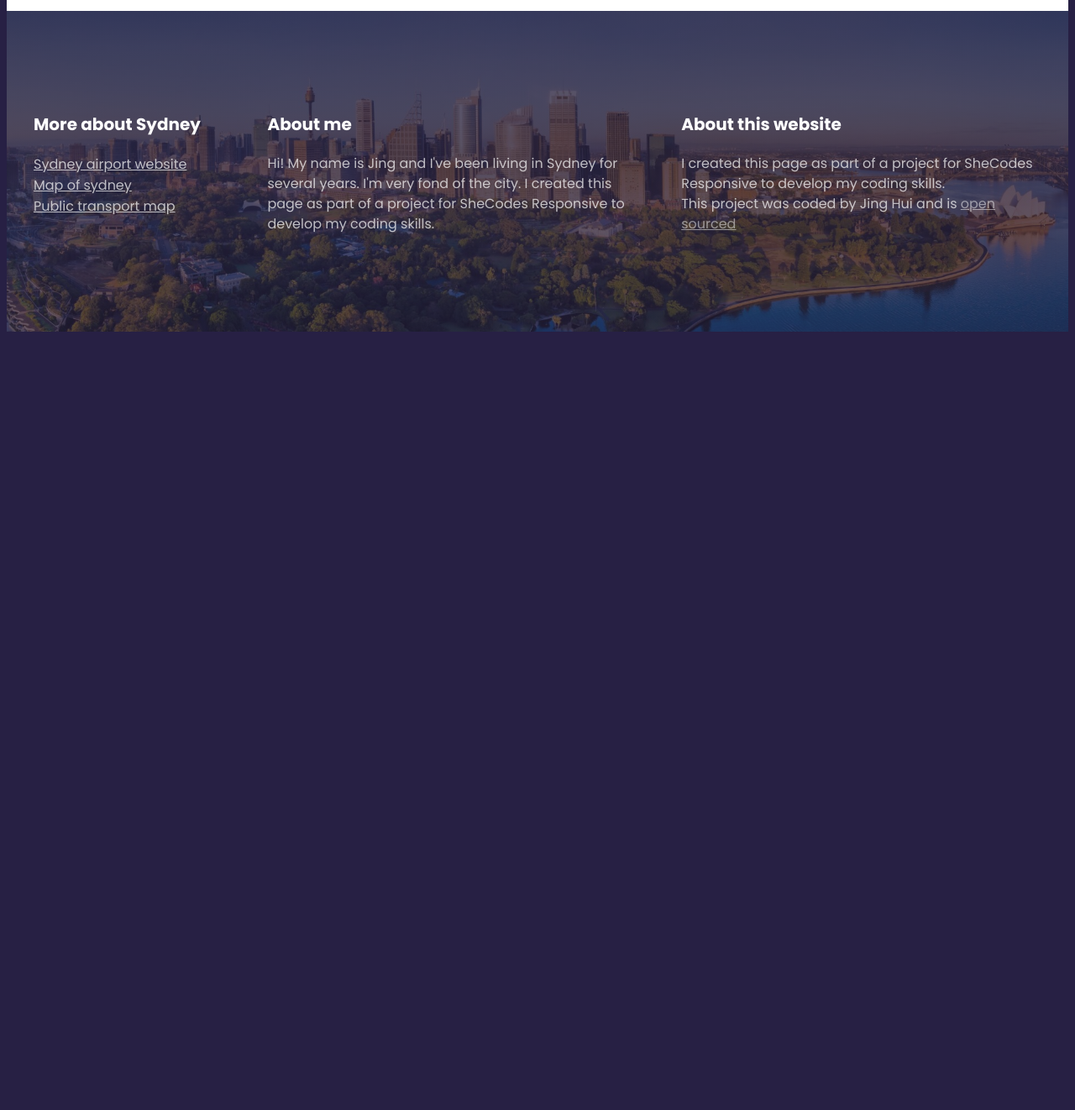
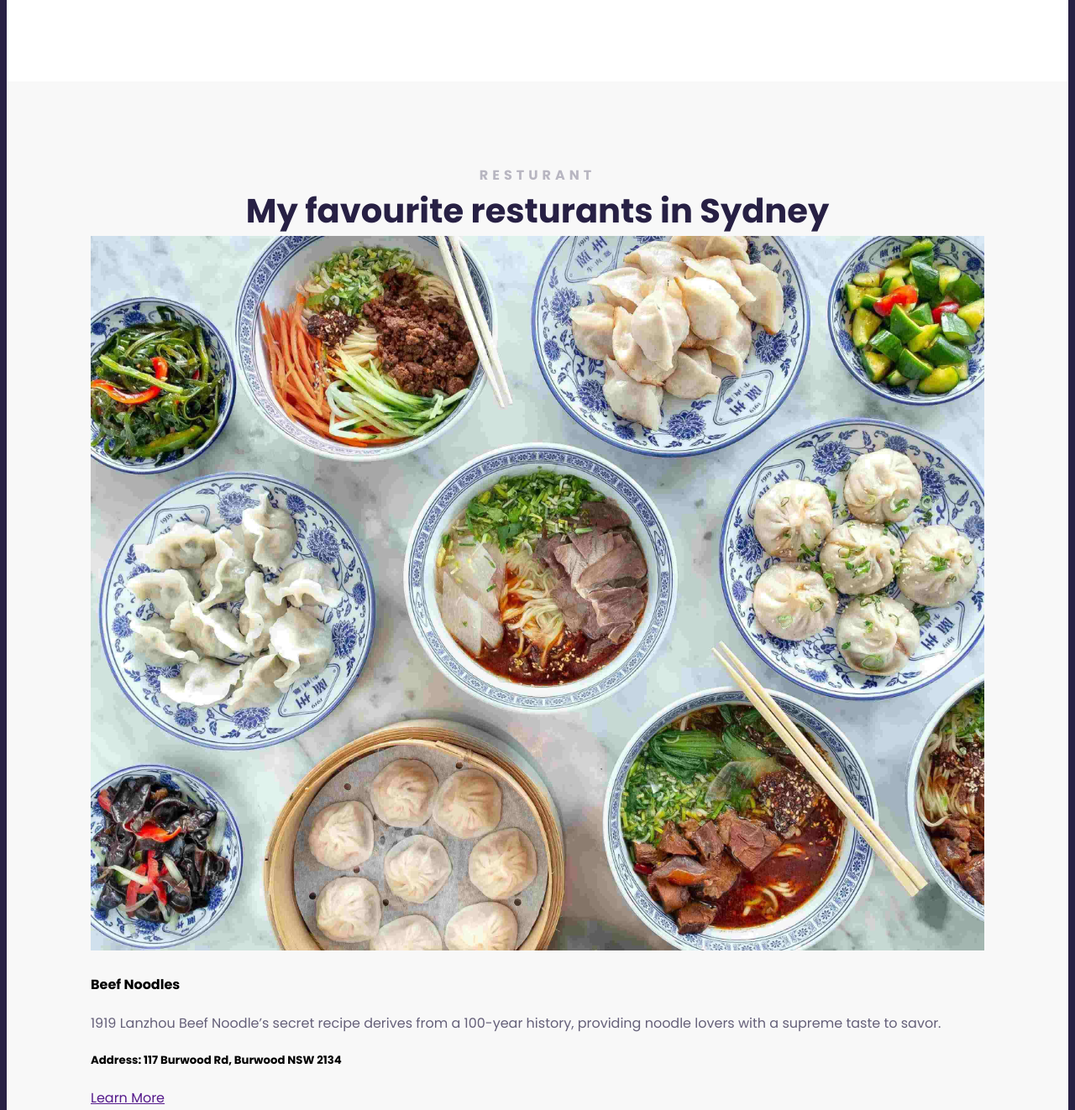
Before and after one commit to 934192776/TravelProjectGitHubRepository, a plain HTML site: page index.html in a window 1280 px wide. Shown: the part 1304-2626 px from the top of the page at 84% size. Before the commit the page ends 1707 px from the top, so only its background shows below. Drawn offline with Linux system fonts and the light colour scheme.

Commit message:
added cards

```diff
--- a/index.html
+++ b/index.html
@@ -39,6 +39,29 @@
             Sydney is one of the most multicultural cities in the world, celebrate its cultural diversity and heritage, and passion for arts and sports. Begin your discovery in the cultural heart, Sydney City, where you’ll find the iconic Sydney Opera House near Circular Quay’s trains, ferries and buses.
           </p>
         </div>
+      </section>
+
+      <section class="secondary">
+        <h2 class="text-center">Resturant</h2>
+        <h3 class="text-center">My favourite resturants in Sydney</h3>
+
+        <div class="grid grid-3-columns">
+           <div class="card">
+             <img src="images/beef noodle.jpeg" alt=""
+             class="img-responsive" />
+             <h4>Beef Noodles </h4>
+             <p> 1919 Lanzhou Beef Noodle’s secret recipe derives from a 100-year history, providing noodle lovers with a supreme taste to savor.
+              </p>
+              <h5>Address: 117 Burwood Rd, Burwood NSW 2134</h5>
+                <p> </p>
+                  <h5> </h5>
+                  <p> </p>
+                  <a href="" class="btn">Learn More
+
+                  </a>
+            </div>
+          </div>
+
       </section>
     </main>
 
--- a/src/styles.css
+++ b/src/styles.css
@@ -6,6 +6,10 @@ body {
 .container {
   max-width: 1400px;
   margin:0 auto;
+}
+
+.text-center {
+  text-align: center;
 }
 
 .grid {
@@ -26,9 +30,13 @@ body {
 }
 
 section {
-  max-width: 1200px;
+  max-width: 100%;
   margin: 0 auto;
-  padding: 100px 0;
+  padding: 100px;
+}
+
+section.secondary {
+background: #f8f8f8;
 }
 
 header {
```
Also changed, not shown: images/BBQ.jpg (added), images/beef noodle.jpeg (added), images/xi'an.jpeg (added).
